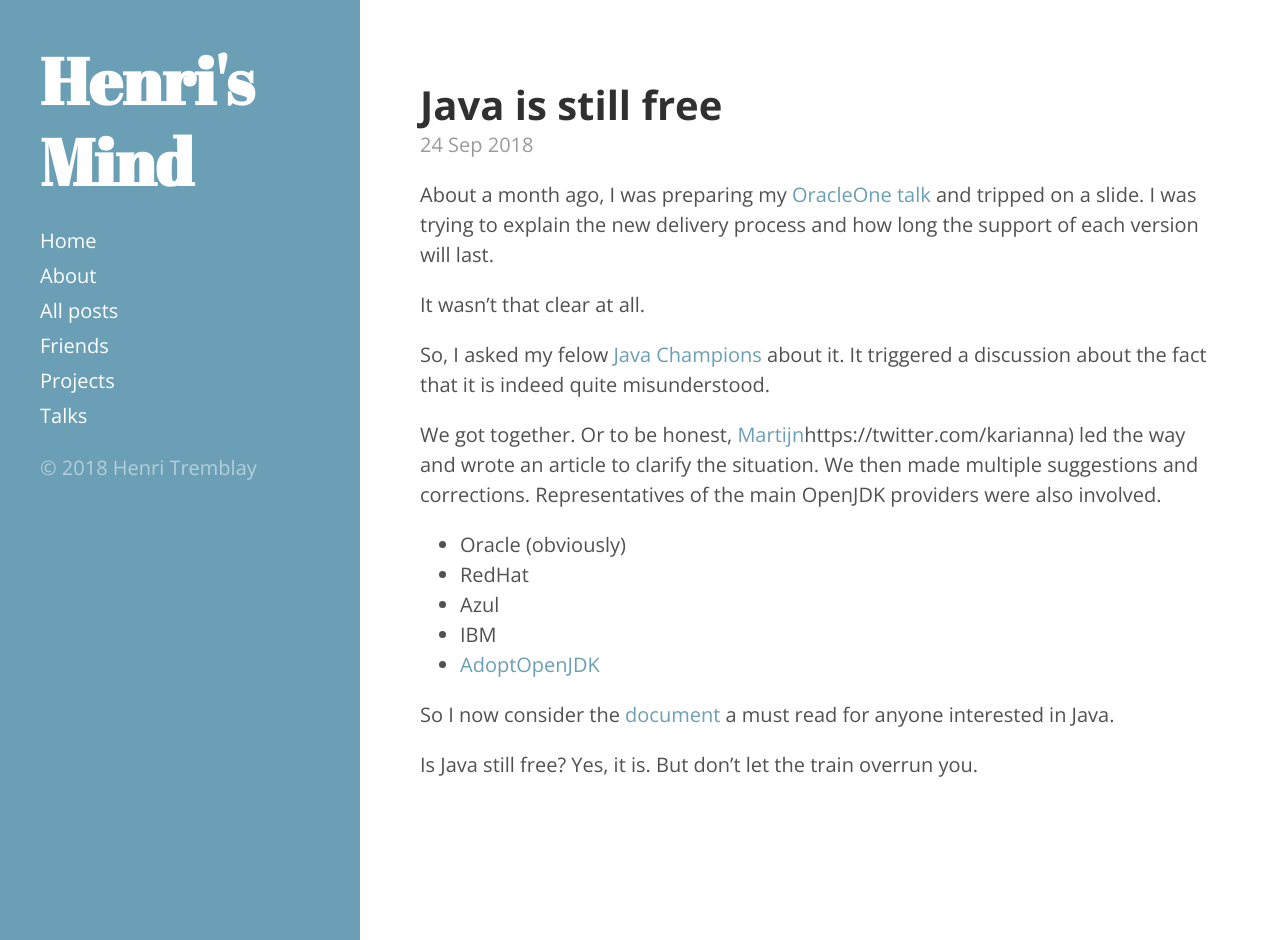
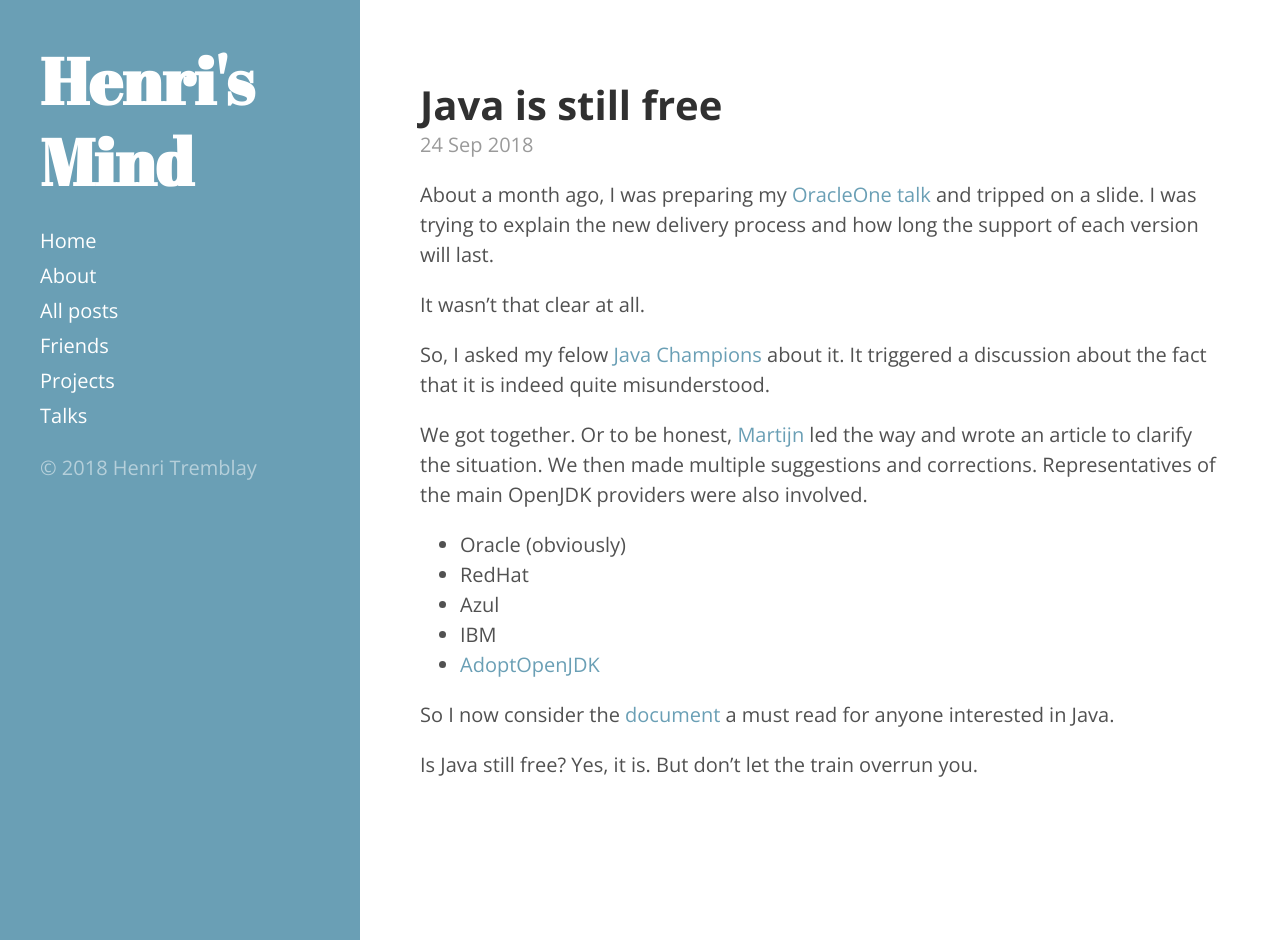
Before and after one commit to henri-tremblay/henri.github.io, a Jekyll site: the page built from _posts/2018-09-24-javaisstillfree.md, in a window 1280 px wide and 940 px high. Built offline with Jekyll 4.4.1, drawn with Linux system fonts in a browser that asks for light colours; part of the change alters nothing that is shown.

Commit message:
Fix links

```diff
--- a/_posts/2018-09-24-javaisstillfree.md
+++ b/_posts/2018-09-24-javaisstillfree.md
@@ -7,7 +7,7 @@ tags:
 - Stories
 ---
 
-About a month ago, I was preparing my [OracleOne talk](https://oracle.rainfocus.com/widget/oracle/oow18/catalogcodeone18?search=henri) and
+About a month ago, I was preparing my [OracleOne talk](https://oracle.rainfocus.com/widget/oracle/oow18/catalogcodeone18?search=%22henri%20tremblay%22) and
 tripped on a slide. I was trying to explain the new delivery process and how long the support of each version will last.
 
 It wasn't that clear at all.
@@ -15,7 +15,7 @@ It wasn't that clear at all.
 So, I asked my felow [Java Champions](https://community.oracle.com/community/technology_network_community/java/java-champions)
 about it. It triggered a discussion about the fact that it is indeed quite misunderstood.
 
-We got together. Or to be honest, [Martijn]()https://twitter.com/karianna) led the way and wrote an article to clarify the situation.
+We got together. Or to be honest, [Martijn](https://twitter.com/karianna) led the way and wrote an article to clarify the situation.
 We then made multiple suggestions and corrections. Representatives of the main OpenJDK providers were also
 involved.
 
```
